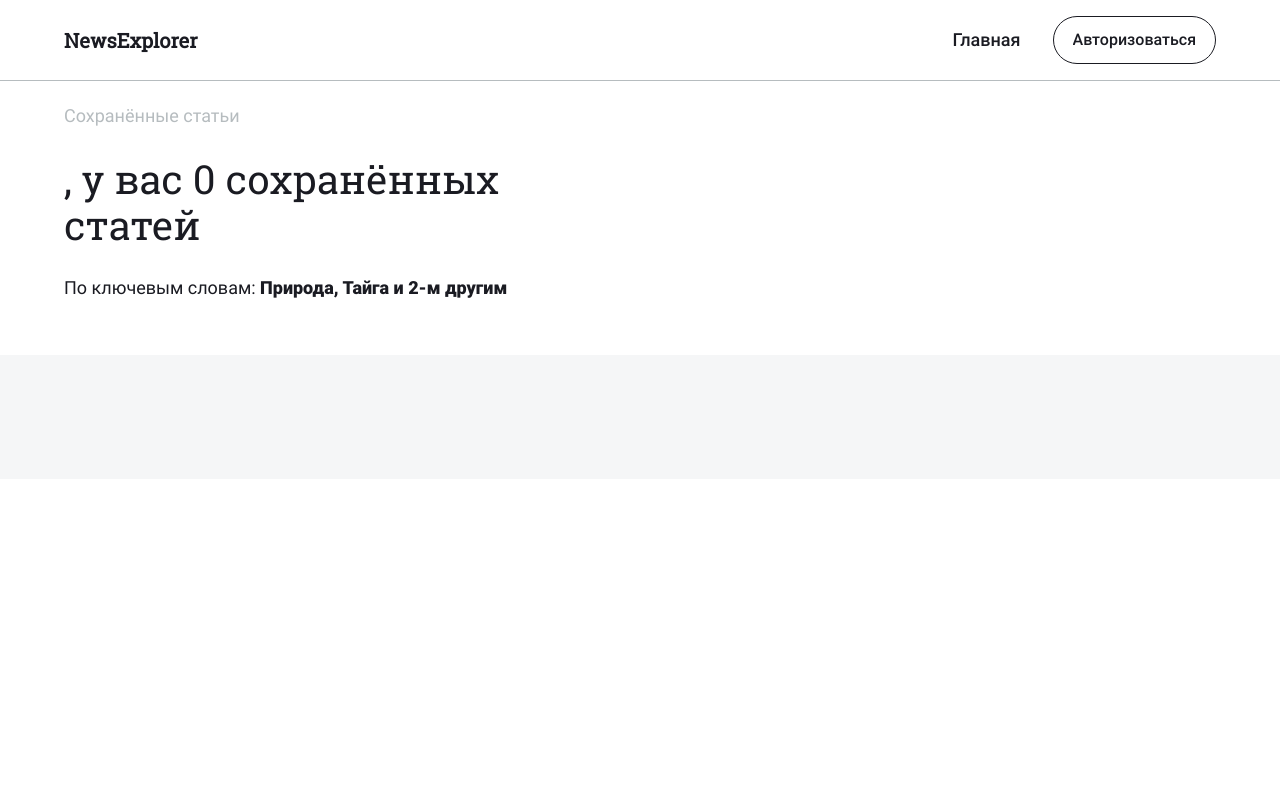
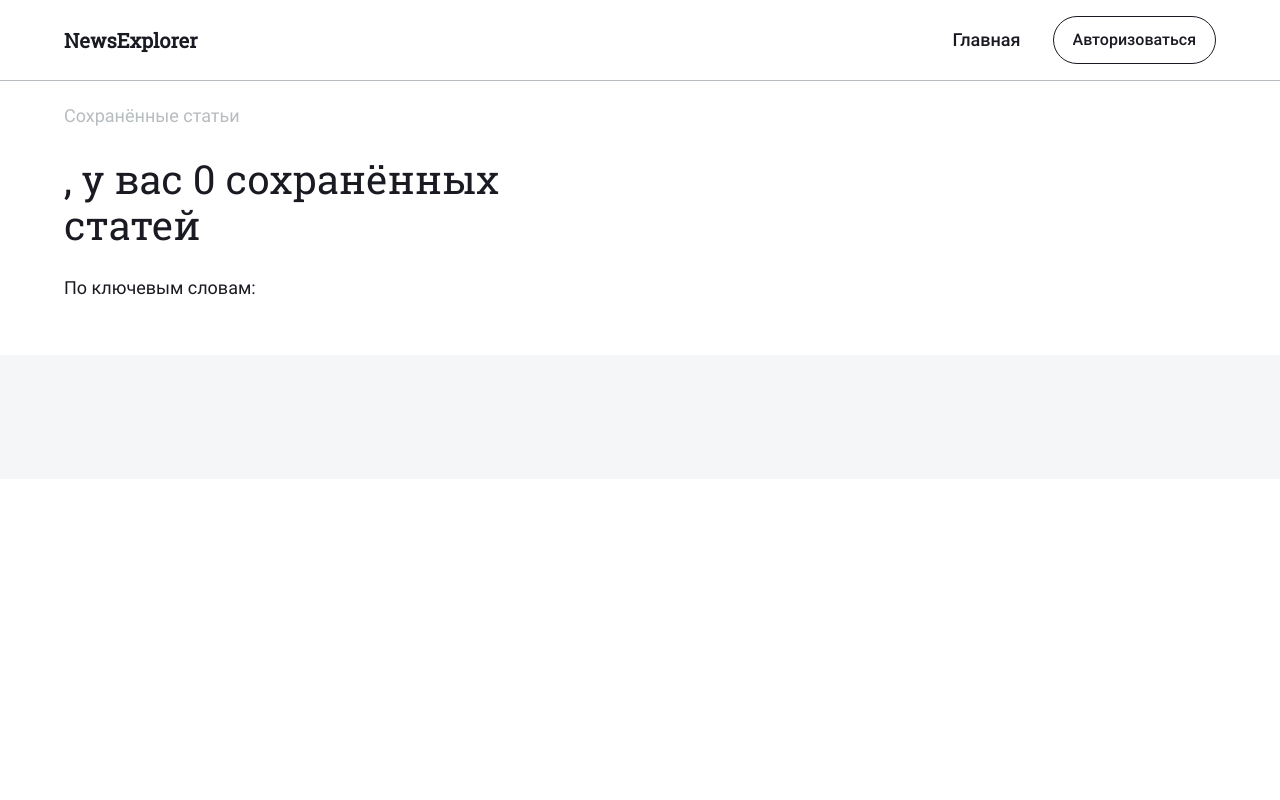
Before and after one commit to svetanti/news-explorer-frontend, a React (Create React App) app: page /news-explorer-frontend/saved-news in a window 1280 px wide. Shown: the top 800 px of the page. Built offline with nearby package versions, Linux system fonts and the light colour scheme.

Commit message:
handle keywords rendering in SavedNewsHeader

```diff
--- a/src/components/SavedNews/SavedNews.js
+++ b/src/components/SavedNews/SavedNews.js
@@ -9,8 +9,6 @@ export default function SavedNews(props) {
     pathname,
     isLoggedIn,
     onCardClick } = props;
-
-  console.log(isLoggedIn);
 
   return (
     <div className='saved-news'>
--- a/src/components/SavedNewsHeader/SavedNewsHeader.js
+++ b/src/components/SavedNewsHeader/SavedNewsHeader.js
@@ -3,15 +3,54 @@ import React from 'react';
 export default function SavedNewssaved(props) {
   const { savedNews, userName, isLoggedIn } = props;
 
-  const keywords = isLoggedIn && savedNews.map(item => item.keyword);
-  console.log(keywords);
+  const keywords = isLoggedIn ? savedNews.map(item => item.keyword) : [];
+
+  const keywordsSorted = [...new Set(keywords)]
+    .map(value => {
+      const item = {};
+      item.keyword = value;
+      item.quantity = keywords.filter(str => str === value).length;
+      return item;
+    })
+    .sort((a, b) => b.quantity - a.quantity)
+    .map(item => item.keyword);
+
+  const articlesDeclension = ['статья', 'статьи', 'статей'][
+    savedNews.length === 0 && 0
+      && savedNews.length % 10 === 1 && savedNews.length % 100 !== 11
+      ? 0
+      : savedNews.length % 10 >= 2
+        && savedNews.length % 10 <= 4 && (savedNews.length % 100 < 10 || savedNews.length % 100 >= 20)
+        ? 1
+        : 2];
+
+  const numberDeclension = ['му', 'м', 'и'][
+    keywordsSorted.slice(3).length % 10 === 1
+      && keywordsSorted.slice(3).length % 100 !== 11
+      ? 0
+      : keywordsSorted.slice(3).length % 10 >= 2
+        && keywordsSorted.slice(3).length % 10 <= 4
+        && (keywordsSorted.slice(3).length % 100 < 10 || keywordsSorted.slice(3).length % 100 >= 20)
+        ? 1
+        : 2];
+
+  const adjectiveDeclination = ['другому', 'другим'][
+    keywordsSorted.slice(3).length % 10 === 1
+      && keywordsSorted.slice(3).length % 100 !== 11
+      ? 0
+      : 1];
+
+  const keywordsToRender = keywordsSorted.length <= 3
+    ? keywordsSorted.join(', ')
+    : `${keywordsSorted.slice(0, 3).join(', ')} и ${keywordsSorted.slice(3).length}-${numberDeclension} ${adjectiveDeclination}`;
 
   return (
     <div className='saved-news-header'>
       <p className='saved-news-header__title'>Сохранённые статьи</p>
-      <h2 className='saved-news-header__heading'>{userName}, у вас {savedNews.length} сохранённых статей</h2>
+      <h2 className='saved-news-header__heading'>
+        {userName}, у вас {savedNews.length} сохранённых {articlesDeclension}</h2>
       <p className='saved-news-header__keywords-list'>По ключевым словам:&nbsp;
-      <span className='saved-news-header__keywords'>Природа, Тайга и 2-м другим</span></p>
+      <span className='saved-news-header__keywords'>{keywordsToRender}</span></p>
     </div>
   )
 }
```
